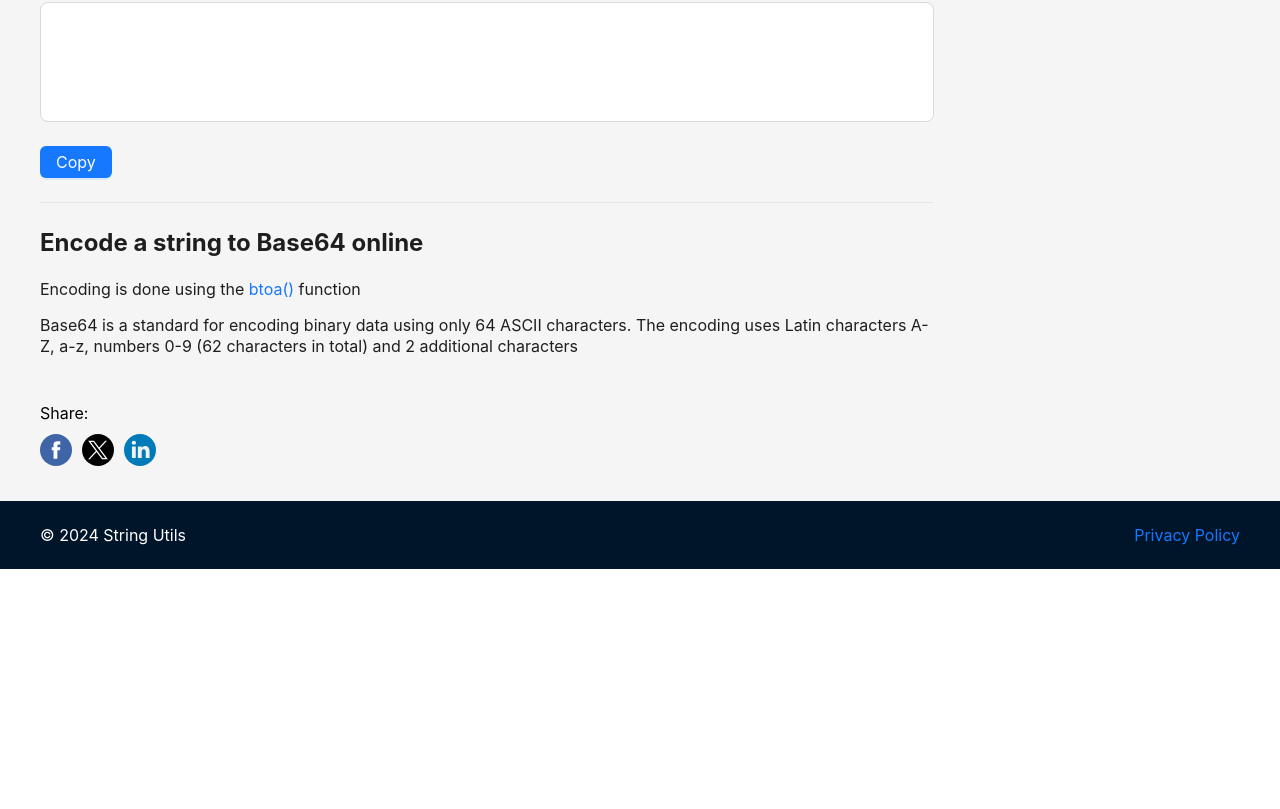
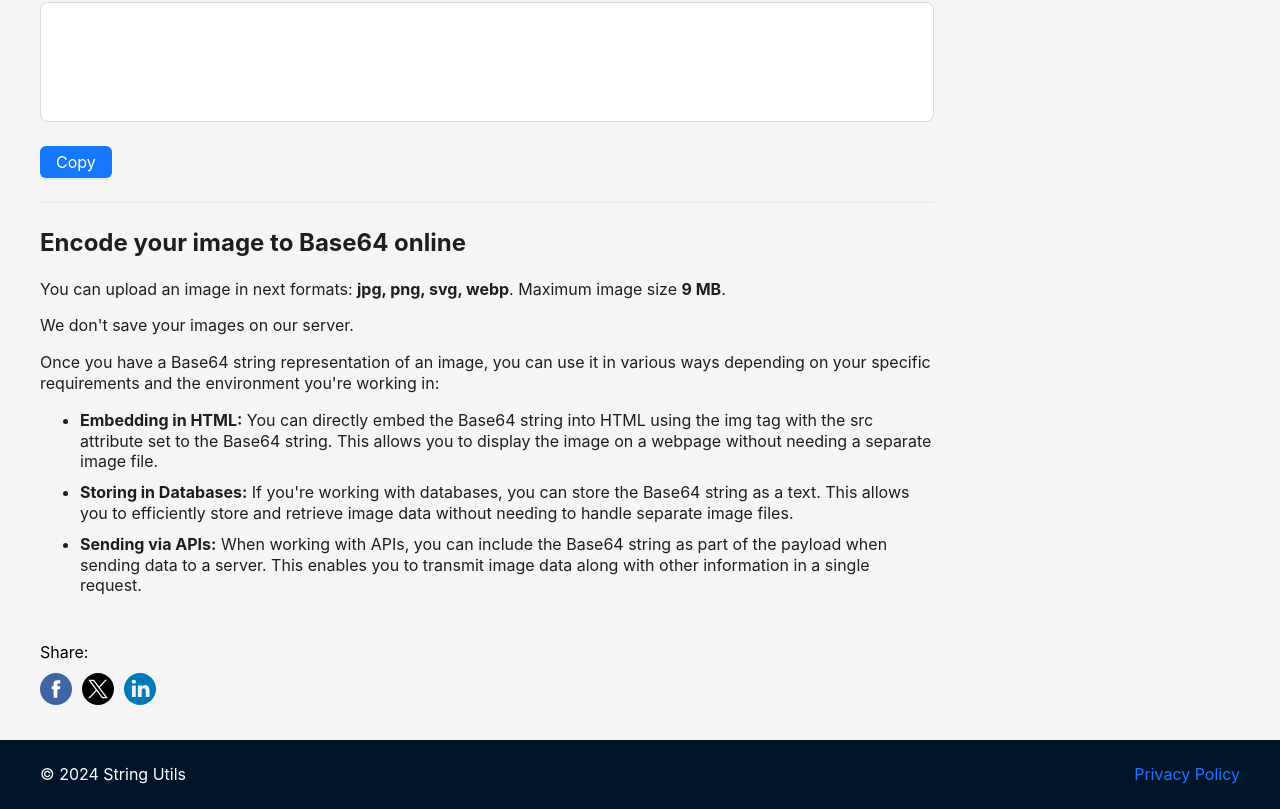
Before and after one commit to igorrybalko/StringUtils, a React (Vite) app: page /img-to-base64 in a window 1280 px wide. Shown: the part 475-1284 px from the top of the page. Before the commit the page ends 1044 px from the top, so only its background shows below. Built offline with nearby package versions, Linux system fonts and the light colour scheme.

Commit message:
added img to base64

```diff
--- a/src/scss/modules/common.scss
+++ b/src/scss/modules/common.scss
@@ -22,7 +22,7 @@ main {
  padding: 7px 11px;
  word-break: break-word;
  overflow: auto;
- max-height: 330px;
+ max-height: 320px;
 }
 
 .p-input {
@@ -147,3 +147,7 @@ img {
   max-width: 100%;
   height: auto;
 }
+
+li {
+  margin-bottom: 10px;
+}
--- a/src/views/base64/ImgToBase64Page.tsx
+++ b/src/views/base64/ImgToBase64Page.tsx
@@ -22,6 +22,8 @@ import { useLoadPage } from '../../hooks';
 
 const { Option } = Select;
 
+type ConvertType = 'simple' | 'dataUri';
+
 export default function ImgToBase64Page() {
  const [result, setResult] = useState('');
  const [api, contextHolder] = notification.useNotification();
@@ -39,14 +41,28 @@ export default function ImgToBase64Page() {
   },
  ];
 
- const onFinish = (val: { upload: UploadFile[] }) => {
-  if (val.upload) {
+ const converter = {
+  simple(str: string) {
+   const arr = str.split(';base64,');
+   return arr[1];
+  },
+  dataUri(str: string) {
+   return str;
+  },
+ };
+
+ const onFinish = (val: { upload: UploadFile[]; format: ConvertType }) => {
+  if (val.upload && val.upload[0]) {
    try {
-    const str = val.upload[0].thumbUrl;
-
-    if (str) {
-     setResult(str);
-    }
+    const reader = new FileReader();
+    reader.onloadend = () => {
+     const rawStr = reader.result;
+     if (rawStr) {
+      const str = converter[val.format](rawStr as string);
+      setResult(str);
+     }
+    };
+    reader.readAsDataURL(val.upload[0].originFileObj as File);
    } catch (err) {
     console.log(err);
     api.error({
@@ -71,6 +87,14 @@ export default function ImgToBase64Page() {
  };
 
  const normFile = (e: any) => {
+  if (e.file.size > 9441674) {
+   api.error({
+    message: 'Error',
+    description: 'File too big',
+   });
+   return null;
+  }
+
   if (Array.isArray(e)) {
    return e;
   }
@@ -80,11 +104,10 @@ export default function ImgToBase64Page() {
  return (
   <div>
    <Helmet>
-    <title>Base64 Encode Online Tools - Free</title>
-    <meta
-     name='description'
-     content='Encode string to Base64 format online - free. Convert text to Base64'
-    />
+    <title>
+     Image to Base64 Converter Online | Base64 Image Encoder (Free)
+    </title>
+    <meta name='description' content='Convert an image to Base64 online. Conver jpg, png, svg, webp to Base64' />
     <link
      rel='canonical'
      href={import.meta.env.VITE_SITE_URL + '/img-to-base64'}
@@ -93,7 +116,7 @@ export default function ImgToBase64Page() {
    {contextHolder}
    <Row gutter={[24, 0]}>
     <Col xs={24} sm={24} md={18}>
-     <h1>Base64 Encode Online (Text)</h1>
+     <h1>Convert Image to Base64 Online</h1>
      <Form
       onFinish={onFinish}
       autoComplete='off'
@@ -110,7 +133,7 @@ export default function ImgToBase64Page() {
         name='img'
         listType='picture'
         maxCount={1}
-        accept='image/png, image/jpeg'
+        accept='image/png, image/jpeg, image/svg+xml, image/webp'
         beforeUpload={() => {
          /* update state here */
          return false;
@@ -121,7 +144,7 @@ export default function ImgToBase64Page() {
       </Form.Item>
 
       <Form.Item name='format' label='Output Format'>
-       <Select placeholder='Please select a country'>
+       <Select>
         <Option value='simple'>Only Base64</Option>
         <Option value='dataUri'>Data URI</Option>
        </Select>
@@ -146,23 +169,38 @@ export default function ImgToBase64Page() {
      </Button>
      <Divider />
      <div>
-      <h2>Encode a string to Base64 online</h2>
+      <h2>Encode your image to Base64 online</h2>
       <p>
-       Encoding is done using the{' '}
-       <a
-        href='https://developer.mozilla.org/en-US/docs/Web/API/btoa'
-        target='_blank'
-        rel='nofollow'
-       >
-        btoa()
-       </a>{' '}
-       function
+       You can upload an image in next formats:{' '}
+       <strong>jpg, png, svg, webp</strong>. Maximum image size{' '}
+       <strong>9 MB</strong>.
       </p>
+      <p>We don't save your images on our server.</p>
       <p>
-       Base64 is a standard for encoding binary data using only 64 ASCII
-       characters. The encoding uses Latin characters A-Z, a-z, numbers 0-9 (62
-       characters in total) and 2 additional characters
+       Once you have a Base64 string representation of an image, you can use it
+       in various ways depending on your specific requirements and the
+       environment you're working in:
       </p>
+      <ul>
+       <li>
+        <strong>Embedding in HTML:</strong> You can directly embed the Base64
+        string into HTML using the img tag with the src attribute set to the
+        Base64 string. This allows you to display the image on a webpage without
+        needing a separate image file.
+       </li>
+       <li>
+        <strong>Storing in Databases:</strong> If you're working with databases,
+        you can store the Base64 string as a text. This allows you to
+        efficiently store and retrieve image data without needing to handle
+        separate image files.
+       </li>
+       <li>
+        <strong>Sending via APIs:</strong> When working with APIs, you can
+        include the Base64 string as part of the payload when sending data to a
+        server. This enables you to transmit image data along with other
+        information in a single request.
+       </li>
+      </ul>
      </div>
     </Col>
     <Col xs={24} sm={24} md={6}>
```
